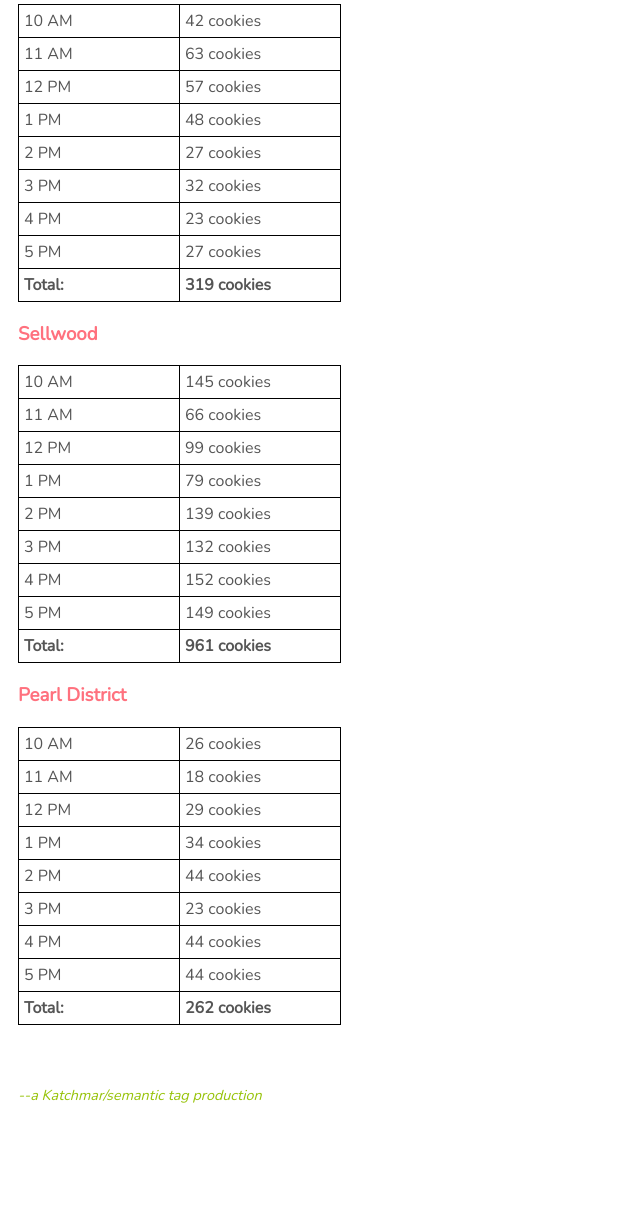
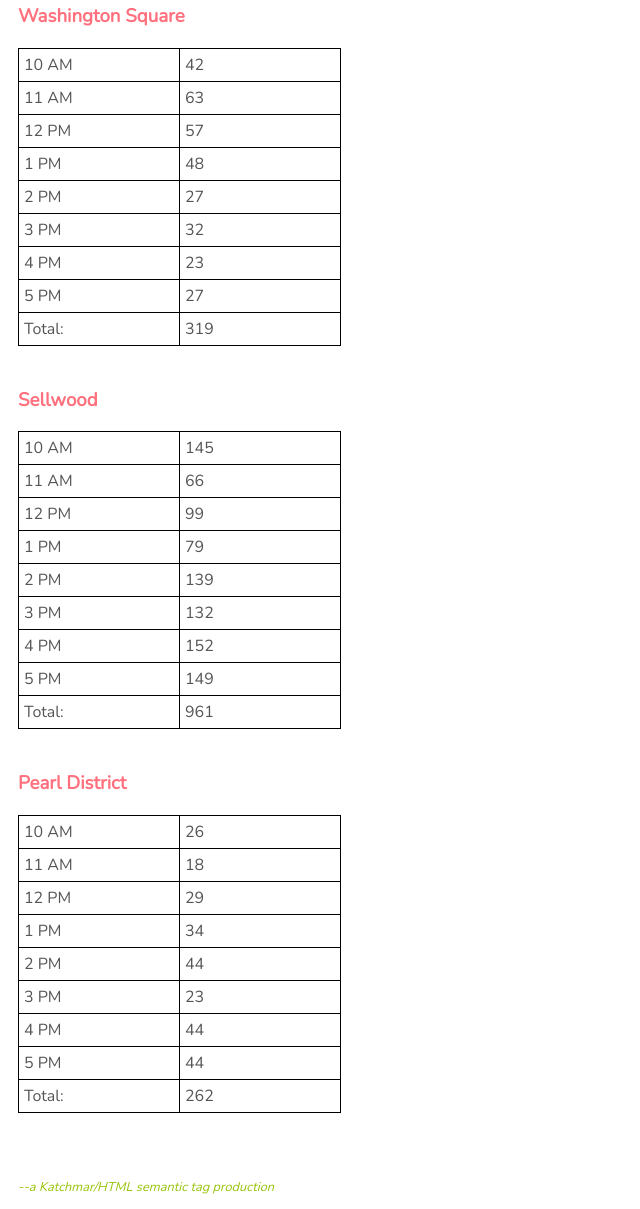
Before and after one commit to gnkatchmar/cookie-stand, a plain HTML site: page index.html in a window 1280 px wide. Shown: the part 836-2045 px from the top of the page, without its empty margins (0-640 px from the left). Before the commit the page ends 1956 px from the top, so only its background shows below. Drawn offline with nearby package versions, Linux system fonts and the light colour scheme.

Commit message:
final working code N7

```diff
--- a/index.html
+++ b/index.html
@@ -1,3 +1,4 @@
+
 <html>
   <head>
     <link href='https://fonts.googleapis.com/css?family=Nunito' rel='stylesheet' type='text/css'>
@@ -5,10 +6,10 @@
   </head>
   <body>
      <h1>Salmon Cookies</h1>
-     <p id="listBegin"> </p>
+<!--     <p id="listBegin"> </p> needed for obsolete displayLists function-->
   </body>
   <script type="text/javascript" src="main.js"></script>
   <footer>
-    <p>--a Katchmar/semantic tag production</p>
+    <p>--a Katchmar/HTML semantic tag production</p>
   </footer>
 </html>
--- a/main.js
+++ b/main.js
@@ -24,20 +24,41 @@ var loc0 = {
     }
   },
 
-  displayLists: function () {
-    document.getElementById("listBegin").innerHTML += "<h3>" + this.store + "</h3>";
-    var list = document.getElementById("listBegin");
-    var info = "<table>";
+  generate_table: function () {
 
-    for (i = 0; i < 8; i++) {
+    document.write("<h3>" + this.store + "</h3>");
+    var table = document.createElement("table");
+    document.body.appendChild(table);
+
+    for(var i = 0; i < 8; i++) {
       tm = i + 10;
       var dt = new Date();
       dt.setHours(tm);
       dt = dt.toLocaleString('en-US', { hour: 'numeric', hour12: true });
-      info += "<tr><td>"+dt+"</td><td>" +this.hourlyCookies[i]+" cookies</td></tr>";
-    }
-    info += "<tr><td><b>Total:</b></td><td><b>" +this.total+" cookies</b></td></tr></table>";
-    list.innerHTML += info;
+      var row = document.createElement("tr");
+      var timeCell = document.createElement("td");
+      var salesCell = document.createElement("td");
+      var time = document.createTextNode(dt);
+      var sales = document.createTextNode(this.hourlyCookies[i]);
+      timeCell.appendChild(time);
+      salesCell.appendChild(sales);
+      row.appendChild(timeCell);
+      row.appendChild(salesCell);
+      table.appendChild(row);
+     }
+
+    var row = document.createElement("tr");
+    var timeCell = document.createElement("td");
+    var salesCell = document.createElement("td");
+    var time = document.createTextNode("Total:");
+    var sales = document.createTextNode(this.total);
+    timeCell.appendChild(time);
+    salesCell.appendChild(sales);
+    row.appendChild(timeCell);
+    row.appendChild(salesCell);
+    table.appendChild(row);
+    document.write("<br>");
+
   }
 
 }
@@ -66,20 +87,41 @@ var loc1 = {
     }
   },
 
-  displayLists: function () {
-    document.getElementById("listBegin").innerHTML += "<h3>" + this.store + "</h3>";
-    var list = document.getElementById("listBegin");
-    var info = "<table>";
+  generate_table: function () {
 
-    for (i = 0; i < 8; i++) {
+    document.write("<h3>" + this.store + "</h3>");
+    var table = document.createElement("table");
+    document.body.appendChild(table);
+
+    for(var i = 0; i < 8; i++) {
       tm = i + 10;
       var dt = new Date();
       dt.setHours(tm);
       dt = dt.toLocaleString('en-US', { hour: 'numeric', hour12: true });
-      info += "<tr><td>"+dt+"</td><td>" +this.hourlyCookies[i]+" cookies</td></tr>";
-    }
-    info += "<tr><td><b>Total:</b></td><td><b>" +this.total+" cookies</b></td></tr></table>";
-    list.innerHTML += info;
+      var row = document.createElement("tr");
+      var timeCell = document.createElement("td");
+      var salesCell = document.createElement("td");
+      var time = document.createTextNode(dt);
+      var sales = document.createTextNode(this.hourlyCookies[i]);
+      timeCell.appendChild(time);
+      salesCell.appendChild(sales);
+      row.appendChild(timeCell);
+      row.appendChild(salesCell);
+      table.appendChild(row);
+     }
+
+    var row = document.createElement("tr");
+    var timeCell = document.createElement("td");
+    var salesCell = document.createElement("td");
+    var time = document.createTextNode("Total:");
+    var sales = document.createTextNode(this.total);
+    timeCell.appendChild(time);
+    salesCell.appendChild(sales);
+    row.appendChild(timeCell);
+    row.appendChild(salesCell);
+    table.appendChild(row);
+    document.write("<br>");
+
   }
 
 }
@@ -108,20 +150,41 @@ var loc2 = {
     }
   },
 
-  displayLists: function () {
-    document.getElementById("listBegin").innerHTML += "<h3>" + this.store + "</h3>";
-    var list = document.getElementById("listBegin");
-    var info = "<table>";
+  generate_table: function () {
 
-    for (i = 0; i < 8; i++) {
+    document.write("<h3>" + this.store + "</h3>");
+    var table = document.createElement("table");
+    document.body.appendChild(table);
+
+    for(var i = 0; i < 8; i++) {
       tm = i + 10;
       var dt = new Date();
       dt.setHours(tm);
       dt = dt.toLocaleString('en-US', { hour: 'numeric', hour12: true });
-      info += "<tr><td>"+dt+"</td><td>" +this.hourlyCookies[i]+" cookies</td></tr>";
-    }
-    info += "<tr><td><b>Total:</b></td><td><b>" +this.total+" cookies</b></td></tr></table>";
-    list.innerHTML += info;
+      var row = document.createElement("tr");
+      var timeCell = document.createElement("td");
+      var salesCell = document.createElement("td");
+      var time = document.createTextNode(dt);
+      var sales = document.createTextNode(this.hourlyCookies[i]);
+      timeCell.appendChild(time);
+      salesCell.appendChild(sales);
+      row.appendChild(timeCell);
+      row.appendChild(salesCell);
+      table.appendChild(row);
+     }
+
+    var row = document.createElement("tr");
+    var timeCell = document.createElement("td");
+    var salesCell = document.createElement("td");
+    var time = document.createTextNode("Total:");
+    var sales = document.createTextNode(this.total);
+    timeCell.appendChild(time);
+    salesCell.appendChild(sales);
+    row.appendChild(timeCell);
+    row.appendChild(salesCell);
+    table.appendChild(row);
+    document.write("<br>");
+
   }
 
 }
@@ -150,20 +213,41 @@ var loc3 = {
     }
   },
 
-  displayLists: function () {
-    document.getElementById("listBegin").innerHTML += "<h3>" + this.store + "</h3>";
-    var list = document.getElementById("listBegin");
-    var info = "<table>";
+  generate_table: function () {
 
-    for (i = 0; i < 8; i++) {
+    document.write("<h3>" + this.store + "</h3>");
+    var table = document.createElement("table");
+    document.body.appendChild(table);
+
+    for(var i = 0; i < 8; i++) {
       tm = i + 10;
       var dt = new Date();
       dt.setHours(tm);
       dt = dt.toLocaleString('en-US', { hour: 'numeric', hour12: true });
-      info += "<tr><td>"+dt+"</td><td>" +this.hourlyCookies[i]+" cookies</td></tr>";
-    }
-    info += "<tr><td><b>Total:</b></td><td><b>" +this.total+" cookies</b></td></tr></table>";
-    list.innerHTML += info;
+      var row = document.createElement("tr");
+      var timeCell = document.createElement("td");
+      var salesCell = document.createElement("td");
+      var time = document.createTextNode(dt);
+      var sales = document.createTextNode(this.hourlyCookies[i]);
+      timeCell.appendChild(time);
+      salesCell.appendChild(sales);
+      row.appendChild(timeCell);
+      row.appendChild(salesCell);
+      table.appendChild(row);
+     }
+
+    var row = document.createElement("tr");
+    var timeCell = document.createElement("td");
+    var salesCell = document.createElement("td");
+    var time = document.createTextNode("Total:");
+    var sales = document.createTextNode(this.total);
+    timeCell.appendChild(time);
+    salesCell.appendChild(sales);
+    row.appendChild(timeCell);
+    row.appendChild(salesCell);
+    table.appendChild(row);
+    document.write("<br>");
+
   }
 
 }
@@ -192,20 +276,41 @@ var loc4 = {
     }
   },
 
-  displayLists: function () {
-    document.getElementById("listBegin").innerHTML += "<h3>" + this.store + "</h3>";
-    var list = document.getElementById("listBegin");
-    var info = "<table>";
+  generate_table: function () {
 
-    for (i = 0; i < 8; i++) {
+    document.write("<h3>" + this.store + "</h3>");
+    var table = document.createElement("table");
+    document.body.appendChild(table);
+
+    for(var i = 0; i < 8; i++) {
       tm = i + 10;
       var dt = new Date();
       dt.setHours(tm);
       dt = dt.toLocaleString('en-US', { hour: 'numeric', hour12: true });
-      info += "<tr><td>"+dt+"</td><td>" +this.hourlyCookies[i]+" cookies</td></tr>";
-    }
-    info += "<tr><td><b>Total:</b></td><td><b>" +this.total+" cookies</b></td></tr></table>";
-    list.innerHTML += info;
+      var row = document.createElement("tr");
+      var timeCell = document.createElement("td");
+      var salesCell = document.createElement("td");
+      var time = document.createTextNode(dt);
+      var sales = document.createTextNode(this.hourlyCookies[i]);
+      timeCell.appendChild(time);
+      salesCell.appendChild(sales);
+      row.appendChild(timeCell);
+      row.appendChild(salesCell);
+      table.appendChild(row);
+     }
+
+    var row = document.createElement("tr");
+    var timeCell = document.createElement("td");
+    var salesCell = document.createElement("td");
+    var time = document.createTextNode("Total:");
+    var sales = document.createTextNode(this.total);
+    timeCell.appendChild(time);
+    salesCell.appendChild(sales);
+    row.appendChild(timeCell);
+    row.appendChild(salesCell);
+    table.appendChild(row);
+    document.write("<br>");
+
   }
 
 }
@@ -216,18 +321,13 @@ for (var index = 0; index < locations.length; index++) {
   var currentLocation = locations[index];
   currentLocation.rndCustsHour();
   currentLocation.cookiesHour();
-  currentLocation.displayLists();
+  //currentLocation.displayLists();
+  currentLocation.generate_table();
+
 }
 
 
-
-
-
-
-
-
-
-// Old, elegant code
+// Older concise code (first N6 submission)
 ////functions
 //function hourlyEst() {
 //
--- a/mn.css
+++ b/mn.css
@@ -38,7 +38,7 @@ footer {
   padding-top: 30px;
   color:  #97C30A;
   font-style: oblique;
-  font-size: 0.9rem;
+  font-size: 0.8rem;
 
 }
 
```
